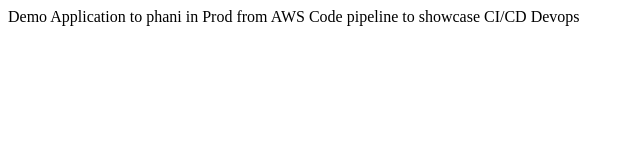
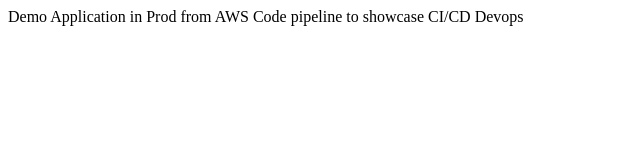
Before and after one commit to sasideveloper/AWSCodeDeploy, a plain HTML site: page WebContent/index.html in a window 1280 px wide. Shown: the whole page, without its empty margins (0-640 px from the left). Drawn offline with Linux system fonts and the light colour scheme.

Commit message:
Update index.html

```diff
--- a/WebContent/index.html
+++ b/WebContent/index.html
@@ -5,6 +5,6 @@
 <title>Sample</title>
 </head>
 <body>
-Demo Application to phani in Prod from AWS Code pipeline to showcase CI/CD Devops
+Demo Application in Prod from AWS Code pipeline to showcase CI/CD Devops
 </body>
 </html>
```
